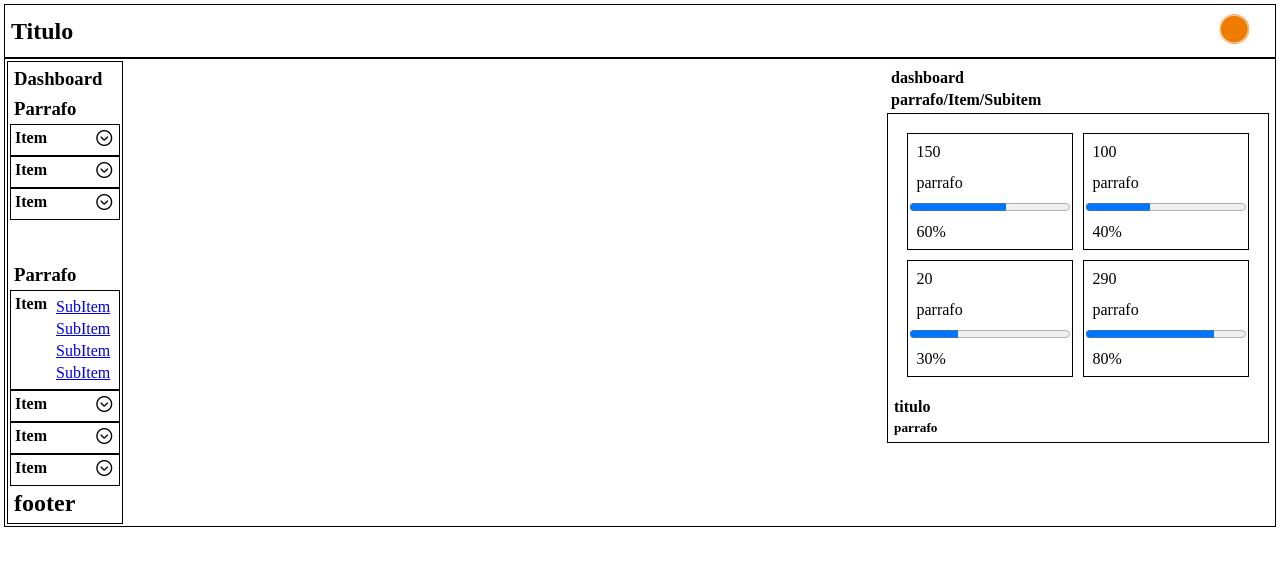
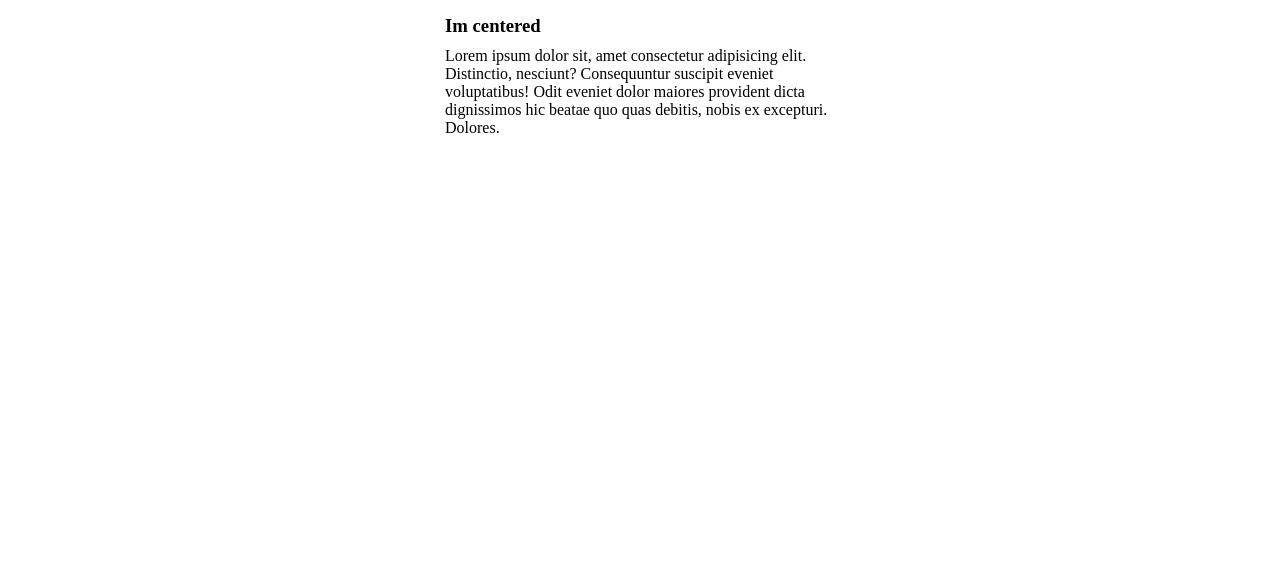
Before and after one commit to DanielG0m/practicaFlexBox, a plain HTML site: page index.html in a window 1280 px wide. Drawn offline with nearby package versions, Linux system fonts and the light colour scheme.

Commit message:
feat: :lipstick: Ejercicio 3
Creacion del ejercicio 3

```diff
--- a/css/styles.css
+++ b/css/styles.css
@@ -1,94 +1,24 @@
 *{
     margin: 0;
-    padding: 2px;
+    padding: 0;
     box-sizing: border-box;
 
 }
 
-header{
+.centrado{
     display: flex;
-    justify-content: space-between;
-    align-items: center;
-    border: 1px solid black;
+    justify-content: center;
+    margin: 10px;
 }
 
-
-.sec1{
+.caja{
     display: flex;
     flex-direction: column;
-    border: red;
-    border: 1px solid black;
+    justify-content: flex-start;
+    width: 400px;
+    padding: 5px;
 }
 
-
-.menu-btn{
-    display: flex;
-    justify-content: space-between;
-    border: 1px solid black;
+h3{
+    padding-bottom: 10px;
 }
-
-footer{
-    display:  flex;
-    flex-direction: column;
-}
-
-.blankSpace{
-    height: 40px;
-}
-
-ul{
-    list-style-type: none;
-    padding: 1px;
-}
-
-.bd{
-    display: flex;
-    justify-content: space-between;
-    border: 1px solid black;
-}
-
-.container{
-    display: flex;
-    flex-direction: column;
-    border: 1px solid black;
-}
-
-.dashboard2{
-    display: inline-block;
-
-}
-
-.cajas{
-    display: grid;
-    grid-template-columns: auto auto;
-    margin: 10px;
-
-}
-
-.caja1{
-    margin: 5px;
-    border: 1px solid black;
-}
-
-
-p{
-    padding: 6.5px;
-}
-
-.parragraph{
-    height: 10px;
-    margin: 10px;
-    background-color: forestgreen;
-}
-
-@media screen and (max-width: 1000px){
-
-}
-
-@media screen and (max-width: 1210px){
-
-}
-
-@media screen and (max-height: 650px) {
-
-}
--- a/index.html
+++ b/index.html
@@ -5,129 +5,12 @@
     <meta name="viewport" content="width=device-width, initial-scale=1.0">
     <title>Document</title>
     <link rel="stylesheet" href="css/styles.css">
-    <link rel='stylesheet' href='https://cdn-uicons.flaticon.com/2.1.0/uicons-regular-straight/css/uicons-regular-straight.css'>
-</head>
-<header>
-    <div class="titulo">
-        <h2>Titulo</h2>
-    </div>
-    <div class="dashboard">
-        <a href="#"><img src="storage/img/pointOrange.png" alt="orangepoint" height="40px"></a>
-    </div>
-</header>
 <body>
-    <div class="bd">
-        <section class="sec1">
-            <div class="dash">
-                <h3>Dashboard</h3>
-            </div>
-            <div class="null">
-                <h3>Parrafo</h3>
-            </div>
-            <div class="menu-btn">
-                <h4>Item</h4>
-                <div class="btn">
-                    <ul><i class="fi fi-rs-angle-circle-down"></i></ul>
-                </div>
-            </div>
-            <div class="menu-btn">
-                <h4>Item</h4>
-                <div class="btn">
-                    <ul><i class="fi fi-rs-angle-circle-down"></i></ul>
-                </div>
-            </div>
-            <div class="menu-btn">
-                <h4>Item</h4>
-                <div class="btn">
-                    <ul><i class="fi fi-rs-angle-circle-down"></i></ul>
-                </div>
-            </div>
-            <div class="blankSpace">
-            </div>
-            <div class="null">
-                <h3>Parrafo</h3>
-            </div>
-            <div class="menu-btn">
-                <h4>Item</h4>
-                <div class="btn">
-                    <ul class="lista">
-                        <li>
-                            <a href="#">SubItem</a>
-                        </li>
-                        <li>
-                            <a href="#">SubItem</a>
-                        </li>
-                        <li>
-                            <a href="#">SubItem</a>
-                        </li>
-                        <li>
-                            <a href="#">SubItem</a>
-                        </li>
-                    </ul>
-                </div>
-            </div>
-            <div class="menu-btn">
-                <h4>Item</h4>
-                <div class="btn">
-                    <ul><i class="fi fi-rs-angle-circle-down"></i></ul>
-                </div>
-            </div>
-            <div class="menu-btn">
-                <h4>Item</h4>
-                <div class="btn">
-                    <ul><i class="fi fi-rs-angle-circle-down"></i></ul>
-                </div>
-            </div>
-            <div class="menu-btn">
-                <h4>Item</h4>
-                <div class="btn">
-                    <ul><i class="fi fi-rs-angle-circle-down"></i></ul>
-                </div>
-            </div>
-            <footer>
-                <h1>footer</h1>
-            </footer>
-        </section>
-        <section class="sec2">
-            <div class="PIS">
-                <div class="dashboard2">
-                    <h4>dashboard</h4>
-                    <h4>parrafo/Item/Subitem</h4>
-                </div>
-                <div class="container">
-                    <div class="cajas">
-                        <div class="caja1">
-                            <p>150</p>
-                            <p>parrafo</p>
-                            <progress id="progress" value="60" max="100"> 32% </progress>
-                            <p>60%</p>
-                        </div>
-                        <div class="caja1">
-                            <p>100</p>
-                            <p>parrafo</p>
-                            <progress id="progress" value="40" max="100"> 32% </progress>
-                            <p>40%</p>
-                        </div>
-                        <div class="caja1">
-                            <p>20</p>
-                            <p>parrafo</p>
-                            <progress id="progress" value="30" max="100"> 32% </progress>
-                            <p>30%</p>
-                        </div>
-                        <div class="caja1">
-                            <p>290</p>
-                            <p>parrafo</p>
-                            <progress id="progress" value="80" max="100"> 32% </progress>
-                            <p>80%</p>
-                        </div>
-                    </div>
-                    <div class="titleParagraph">
-                        <h4>titulo</h4>
-                        <h5>parrafo</h5>
-                    </div>
-                </div>
-            </div>
-        </section>
+    <div class="centrado">
+        <div class="caja">
+            <h3>Im centered</h3>
+            <p>Lorem ipsum dolor sit, amet consectetur adipisicing elit. Distinctio, nesciunt? Consequuntur suscipit eveniet voluptatibus! Odit eveniet dolor maiores provident dicta dignissimos hic beatae quo quas debitis, nobis ex excepturi. Dolores.</p>
+        </div>
     </div>
 </body>
 </html>
```
